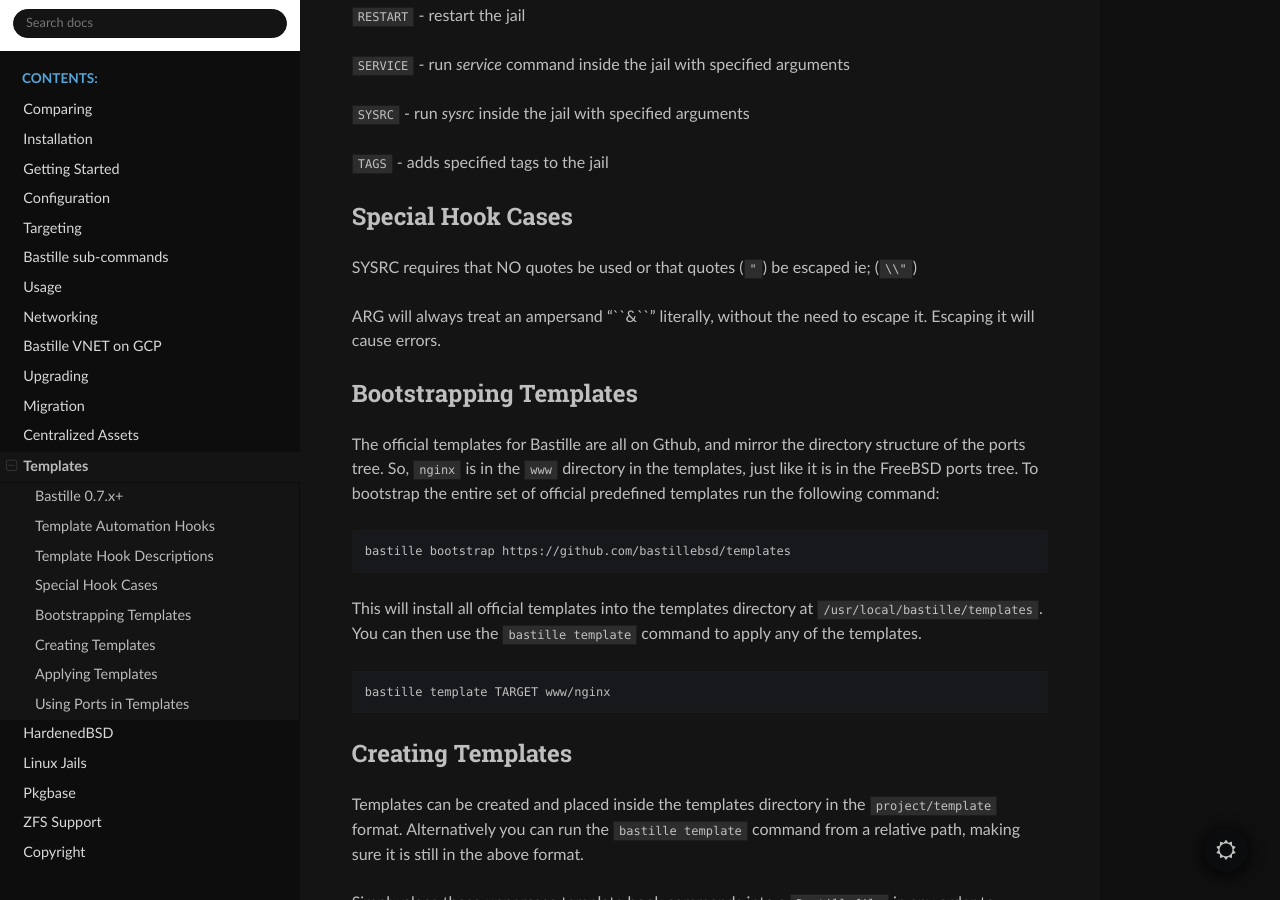
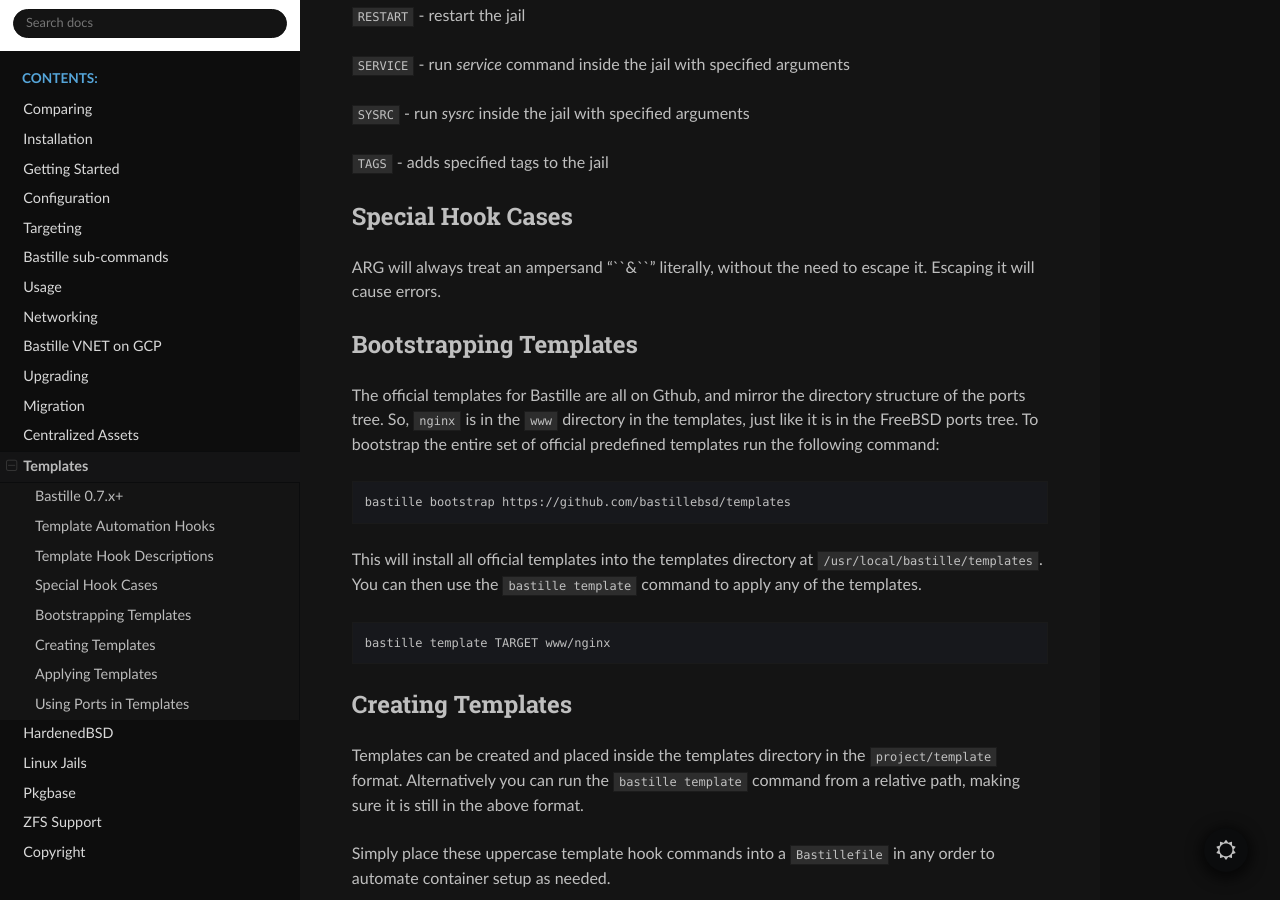
Before and after one commit to BastilleBSD/bastille, a Sphinx documentation site: the page built from docs/chapters/template.rst, in a window 1280 px wide and 900 px high, scrolled down 2866 px. Built offline with Sphinx 7.4.7 and the Read the Docs theme 3.1.0, drawn with Linux system fonts in a browser that asks for light colours.

Commit message:
templates: remove sysrc note/ not needed

```diff
--- a/docs/chapters/template.rst
+++ b/docs/chapters/template.rst
@@ -145,9 +145,6 @@ recursively.
 Special Hook Cases
 ------------------
 
-SYSRC requires that NO quotes be used or that quotes (``"``) be escaped ie;
-(``\\"``)
-
 ARG will always treat an ampersand "\``&``" literally, without the need to
 escape it. Escaping it will cause errors.
 
```
